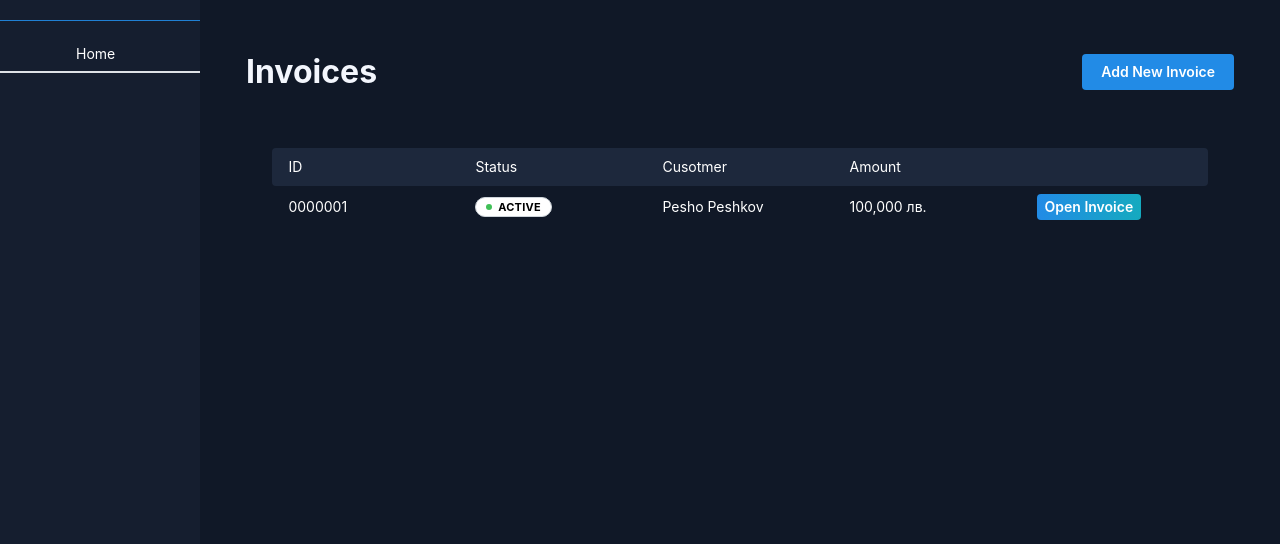
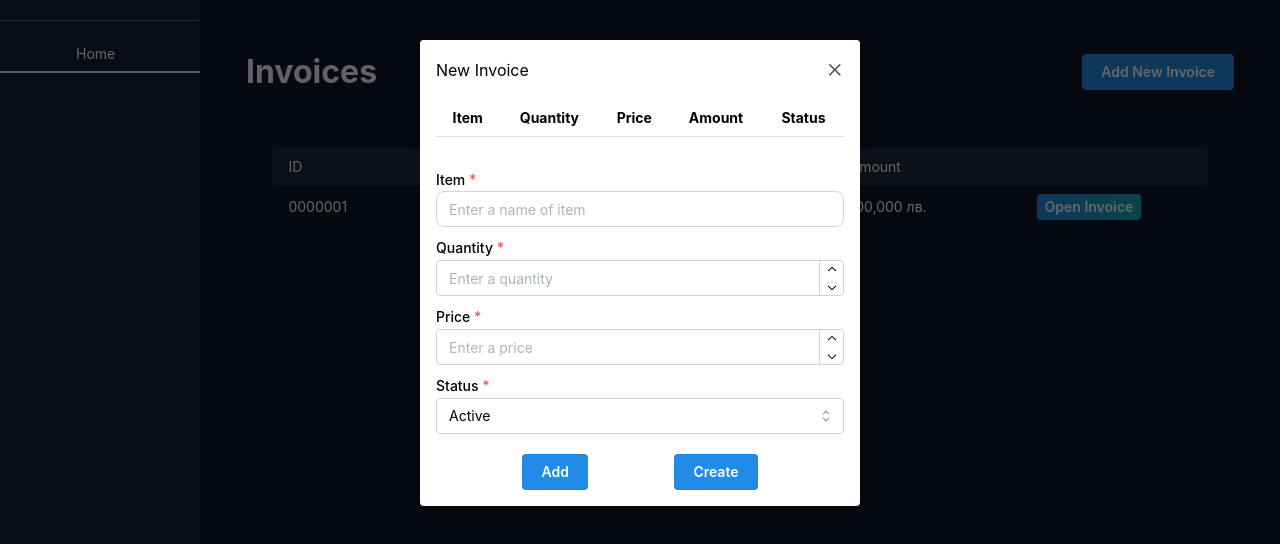
Before and after one commit to ChavdarStoilov/Go-Projects, a React (Vite) app in the folder Invoice system/client/: page /invoices in a window 1280 px wide. Both pictures are taken after a click on the button "Add New Invoice". Shown: the top 544 px of the page. Built offline with nearby package versions, Linux system fonts and the light colour scheme.

Commit message:
Add creation new invoice modal

```diff
--- a/Invoice system/client/public/css/styles.css
+++ b/Invoice system/client/public/css/styles.css
@@ -369,3 +369,11 @@ body {
   flex-direction: column-reverse;
   text-align: center;
 }
+
+.m_4e7aa4ef, .m_4e7aa4f3 {
+  text-align: center !important;
+}
+
+.m_b23fa0ef {
+  margin-bottom: 30px;
+}
--- /dev/null
+++ b/Invoice system/client/src/components/modals/newInvoice.jsx
@@ -0,0 +1,75 @@
+import { Modal, Button, Box } from "@mantine/core";
+import * as api from "../../api/data";
+import { useState } from "react";
+import { TextInput, NumberInput, NativeSelect } from "@mantine/core";
+import TableNewInvoieItem from "../utilsComponents/tableNewInvoiceItem";
+
+export default function NewInvoiceModal({ open, close }) {
+    const [loading, setLoading] = useState(false);
+    const [invoice, setInvoice] = useState([]);
+
+    const CreateNewInvoice = (event) => {
+        event.preventDefault();
+
+        const form = event.target;
+
+        const data = Object.fromEntries(new FormData(form));
+
+        data["amount"] = parseInt(data["price"]) * parseInt(data["quantity"]);
+
+        setInvoice((invoice) => [...invoice, data]);
+
+        form.reset();
+    };
+
+    return (
+        <>
+            <Modal opened={open} onClose={close} title="New Invoice">
+                <TableNewInvoieItem data={invoice} />
+
+                <form onSubmit={CreateNewInvoice}>
+                    <TextInput
+                        radius="md"
+                        label="Item"
+                        placeholder="Enter a name of item"
+                        required
+                        name="item"
+                    />
+                    <NumberInput
+                        label="Quantity"
+                        placeholder="Enter a quantity"
+                        required
+                        name="quantity"
+                    />
+                    <NumberInput
+                        label="Price"
+                        placeholder="Enter a price"
+                        required
+                        name="price"
+                        suffix=" лв."
+                    />
+                    <NativeSelect
+                        label="Status"
+                        required
+                        data={[
+                            { label: "Active", value: "1" },
+                            { label: "Closed", value: "2" },
+                            { label: "Rejected", value: "3" },
+                        ]}
+                        name="status"
+                    />
+                    <Box style={{marginTop: "20px", display:"flex", justifyContent: "space-evenly"}}>
+                        <Button type="submit">Add</Button>
+                        <Button
+                            loading={loading}
+                            loaderProps={{ type: "dots" }}
+                            onClick={() => console.log(invoice)}
+                        >
+                            Create
+                        </Button>
+                    </Box>
+                </form>
+            </Modal>
+        </>
+    );
+}
--- a/Invoice system/client/src/components/pages/invoices.jsx
+++ b/Invoice system/client/src/components/pages/invoices.jsx
@@ -1,9 +1,14 @@
 import { useEffect, useState } from "react";
 import { Badge, Button, NumberFormatter } from "@mantine/core";
+import NewInvoiceModal from "../modals/newInvoice";
 import * as api from "../../api/data";
 
 export default function Invoices() {
     const [invoiceData, setInvoiceData] = useState({});
+    const [openNewInvoice, setOpenNewInvoice] = useState(false);
+
+    const openNewInvoiceHander = () => setOpenNewInvoice(true);
+    const closeNewInvoiceHander = () => setOpenNewInvoice(false);
 
     useEffect(() => {
         api.GetAllInvoices()
@@ -19,9 +24,10 @@ export default function Invoices() {
 
     return (
         <>
+            {openNewInvoice && <NewInvoiceModal open={openNewInvoice} close={closeNewInvoiceHander}/>}
             <div className="app-content-header">
                 <h1>Invoices</h1>
-                <Button variant="filled">Add New Invoice</Button>
+                <Button variant="filled" onClick={openNewInvoiceHander}>Add New Invoice</Button>
             </div>
             <div className="products-area-wrapper tableView">
                 <div className="products-header">
--- /dev/null
+++ b/Invoice system/client/src/components/utilsComponents/tableNewInvoiceItem.jsx
@@ -0,0 +1,43 @@
+import { Table, Badge } from "@mantine/core";
+
+export default function TableNewInvoieItem({ data }) {
+    const Statuses = {
+        1: ["Active", "yellow"],
+        2: ["Completed", "green"],
+        3: ["Rejected", "red"],
+    };
+    const rows = data.map((element, key) => (
+        <Table.Tr key={key}>
+            <Table.Td>{element.item}</Table.Td>
+            <Table.Td>{element.quantity}</Table.Td>
+            <Table.Td>{element.price}</Table.Td>
+            <Table.Td>{element.amount}</Table.Td>
+            <Table.Td>
+                <Badge
+                    variant="dot"
+                    color={Statuses[element.status][1]}
+                    size="md"
+                >
+                    {Statuses[element.status][0]}
+                </Badge>
+            </Table.Td>
+        </Table.Tr>
+    ));
+
+    return (
+        <>
+            <Table striped highlightOnHover >
+                <Table.Thead>
+                    <Table.Tr>
+                        <Table.Th>Item</Table.Th>
+                        <Table.Th>Quantity</Table.Th>
+                        <Table.Th>Price</Table.Th>
+                        <Table.Th>Amount</Table.Th>
+                        <Table.Th>Status</Table.Th>
+                    </Table.Tr>
+                </Table.Thead>
+                <Table.Tbody>{rows}</Table.Tbody>
+            </Table>
+        </>
+    );
+}
```
